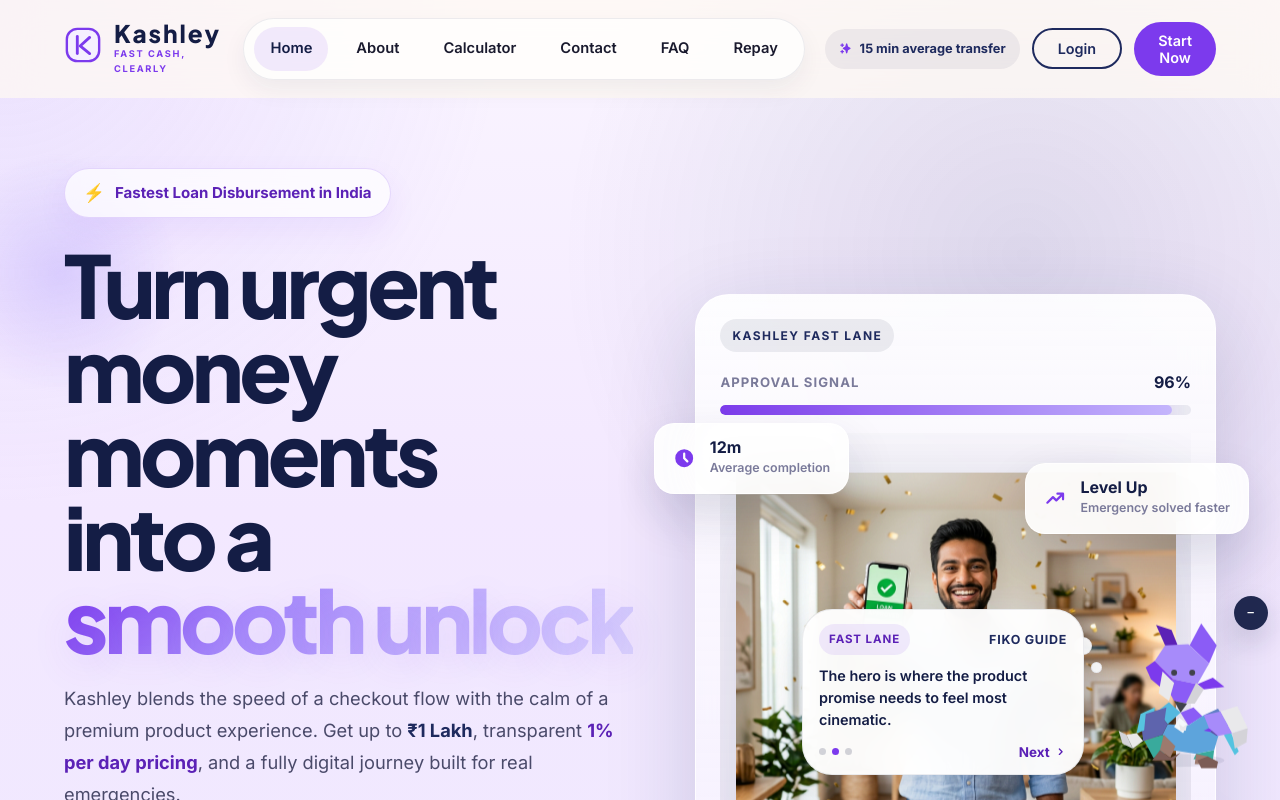
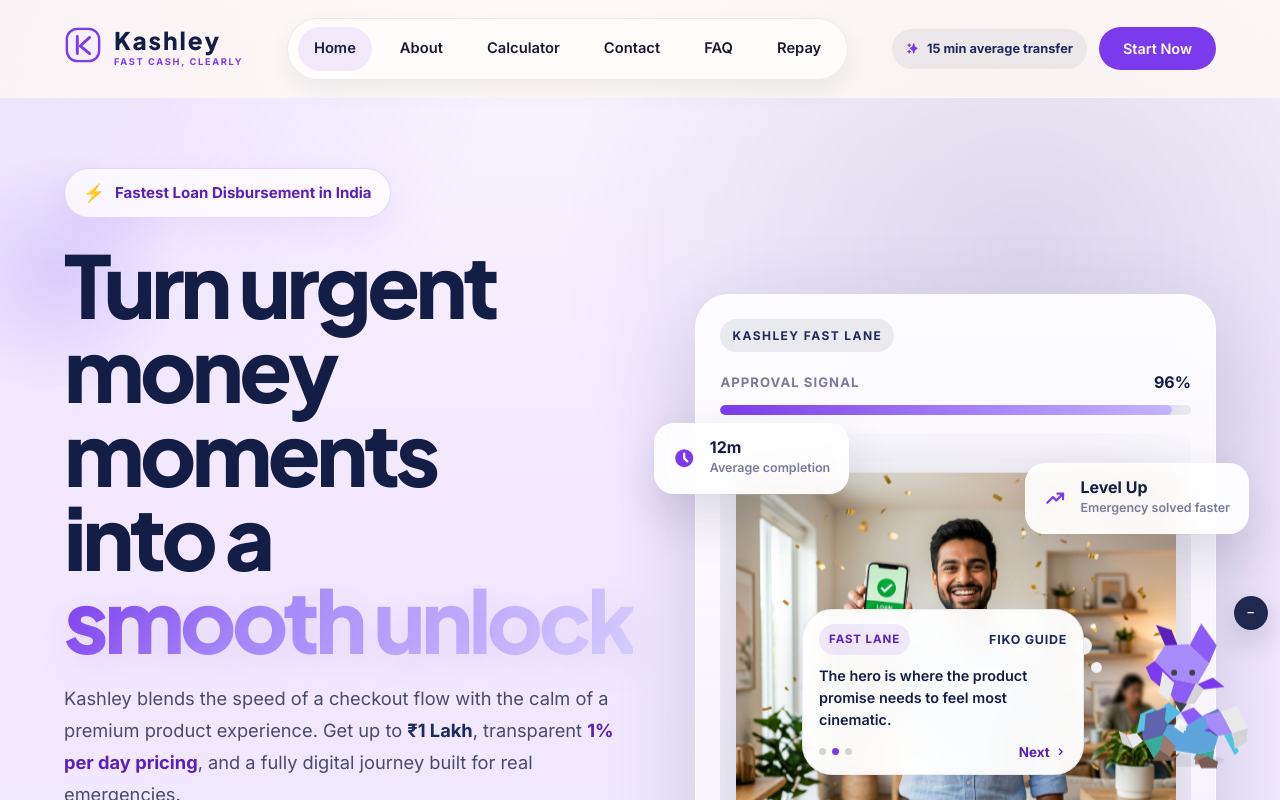
Before and after one commit to Efin2024/website-kashley.in, a React (Create React App) app: page / in a window 1280 px wide. Shown: the top 800 px of the page. Built offline with nearby package versions, Linux system fonts and the light colour scheme.

Commit message:
refactor: remove AuthModal and redirect login/signup buttons to external app URL

```diff
--- a/src/App.js
+++ b/src/App.js
@@ -1,8 +1,7 @@
-import React, { useState } from 'react';
+import React from 'react';
 import { BrowserRouter as Router, Routes, Route, useLocation } from 'react-router-dom';
 import Navbar from './components/Navbar';
 import Footer from './components/Footer';
-import AuthModal from './components/AuthModal';
 import FoxMascot from './components/FoxMascot';
 import Home from './pages/Home';
 import About from './pages/About';
@@ -27,23 +26,11 @@
 }
 
 function App() {
-  const [isAuthModalOpen, setIsAuthModalOpen] = useState(false);
-  const [authModalType, setAuthModalType] = useState('login');
-
-  const openAuthModal = (type = 'login') => {
-    setAuthModalType(type);
-    setIsAuthModalOpen(true);
-  };
-
-  const closeAuthModal = () => {
-    setIsAuthModalOpen(false);
-  };
-
   return (
     <Router>
       <ScrollToTop />
       <div className="App">
-        <Navbar openAuthModal={openAuthModal} />
+        <Navbar />
         <RouteFoxMascot />
         <main>
           <Routes>
@@ -64,11 +51,6 @@
           </Routes>
         </main>
         <Footer />
-        <AuthModal
-          isOpen={isAuthModalOpen}
-          onClose={closeAuthModal}
-          initialType={authModalType}
-        />
       </div>
     </Router>
   );
--- a/src/components/Navbar.js
+++ b/src/components/Navbar.js
@@ -3,7 +3,9 @@
 import { HiMenuAlt3, HiSparkles, HiX } from 'react-icons/hi';
 import './Navbar.css';
 
-const Navbar = ({ openAuthModal }) => {
+const START_NOW_URL = 'https://app.kashley.in/login';
+
+const Navbar = () => {
   const [scrolled, setScrolled] = useState(false);
   const [menuOpen, setMenuOpen] = useState(false);
 
@@ -54,8 +56,9 @@
               <HiSparkles />
               Fast approvals with transparent pricing
             </div>
-            <button className="btn-login" onClick={() => { closeMenu(); openAuthModal('login'); }}>Login</button>
-            <button className="btn-signup" onClick={() => { closeMenu(); openAuthModal('signup'); }}>Start Now</button>
+            <a className="btn-signup" href={START_NOW_URL} onClick={closeMenu}>
+              Start Now
+            </a>
           </div>
         </div>
 
@@ -64,8 +67,9 @@
             <HiSparkles />
             15 min average transfer
           </div>
-          <button className="btn-login" onClick={() => openAuthModal('login')}>Login</button>
-          <button className="btn-signup" onClick={() => openAuthModal('signup')}>Start Now</button>
+          <a className="btn-signup" href={START_NOW_URL}>
+            Start Now
+          </a>
         </div>
 
         <button className="navbar__toggle" onClick={() => setMenuOpen(!menuOpen)} aria-label="Toggle menu">
```
